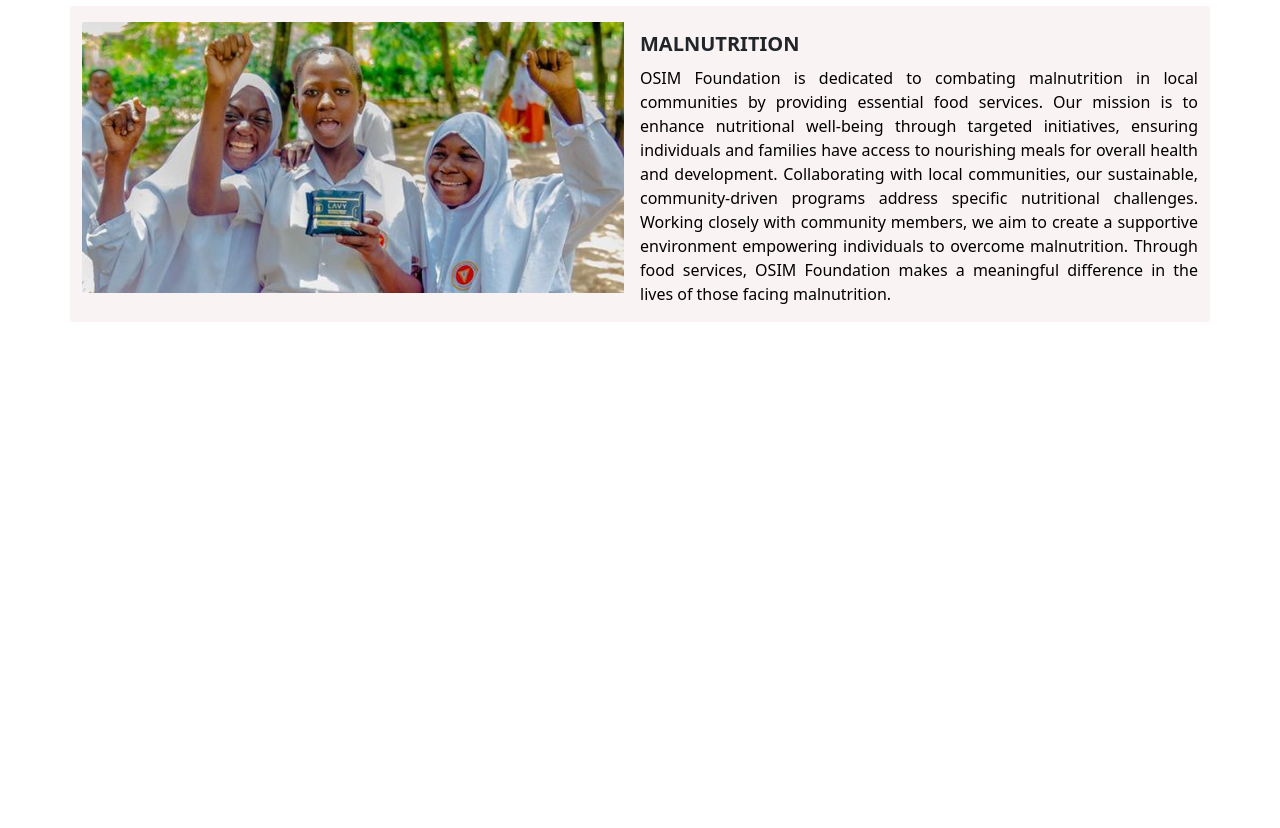
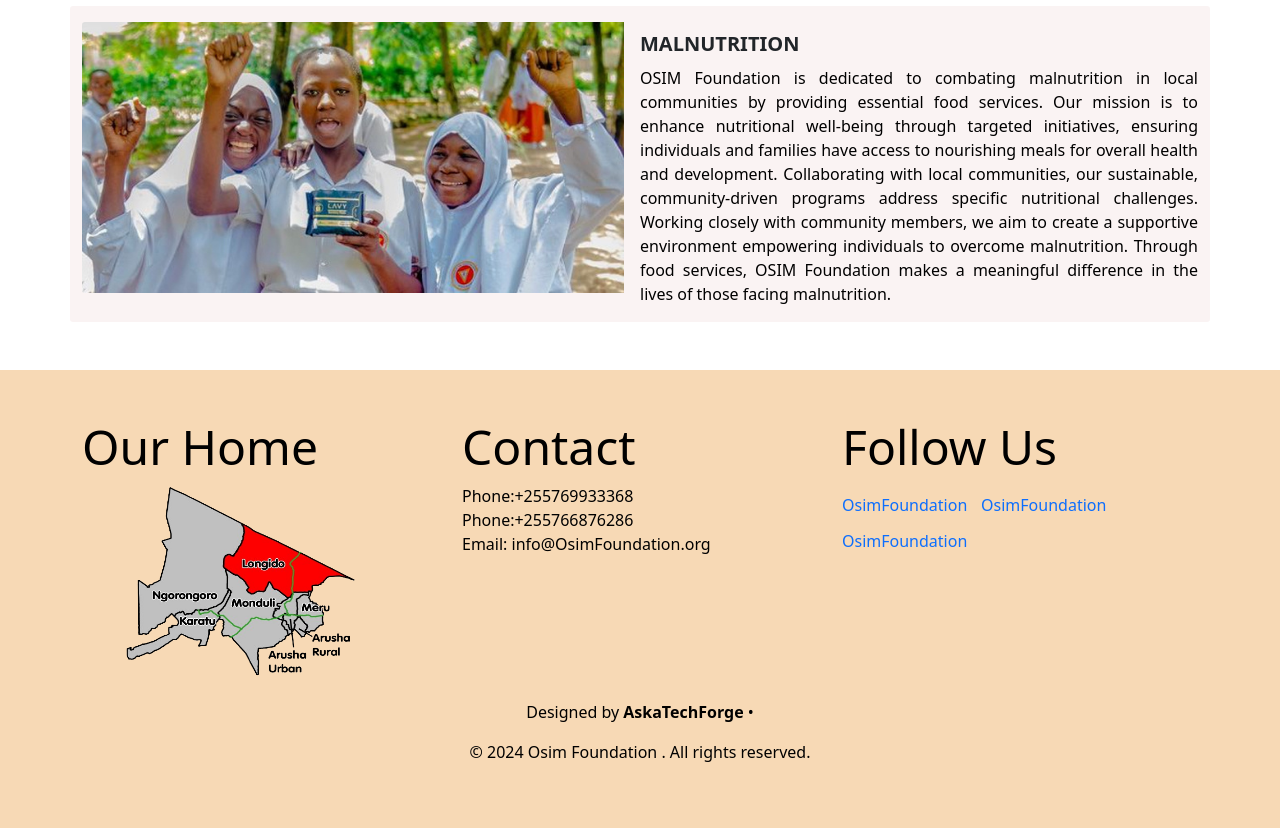
Before and after one commit to aska0907/OsimF, a website: page src/project.html in a window 1280 px wide. Shown: the part 1085-1913 px from the top of the page. Before the commit the page ends 1407 px from the top, so only its background shows below. Drawn offline with nearby package versions, Linux system fonts and the light colour scheme.

Commit message:
second commit

```diff
--- a/src/project.html
+++ b/src/project.html
@@ -63,8 +63,9 @@
                             <a class="nav-link" href="history.html">Our History</a>
                         </li>
                         <li class="nav-item mx-2">
-                            <a class="nav-link" href="#">Contact</a>
+                            <a class="nav-link scroll-to-contact" href=".downUs">Contact</a>
                             </li>
+
                         <li class="nav-item mx-2 dropdown">
                             <a class="nav-link dropdown-toggle" href="#" role="button" id="aboutUsDropdown" data-bs-toggle="dropdown" aria-expanded="false">
                                 About Us
@@ -73,9 +74,9 @@
                                 <li><a class="dropdown-item" href="ourTeam.html">Our Team</a></li>
                                 <li><a class="dropdown-item" href="project.html">Our Work</a></li>
 
-                          </ul>
                         </li>
                     </ul>
+                    <!--login/signup-->
 
                 </div>
             </div>
@@ -142,7 +143,52 @@
         </div>
     </div>
 </div>
+<div class="downUs">
+  <div class="container mt-5">
+      <div class="row">
+          <!-- Links Section -->
+          <div class="col-sm-12 col-md-6 col-lg-4 mb-4">
+              <div class="down">
+                  <h2 class="display-5">Our Home</h2>
+                  <img src="images/longidomap (2).png" alt="map" usemap="#usefulLinksMap" class="mapL">
+              </div>
+          </div>
 
+          <!-- Contacts Section -->
+          <div class="col-sm-12 col-md-6 col-lg-4 mb-4">
+              <div class="down">
+                  <h2 class="display-5">Contact</h2>
+                  <ul class="list-unstyled">
+                      <li><i class="fas fa-phone"></i> Phone:+255769933368</li>
+                      <li><i class="fas fa-phone"></i> Phone:+255766876286</li>
+                      <li><i class="fas fa-envelope"></i> Email: info@OsimFoundation.org</li>
+                  </ul>
+              </div>
+          </div>
+
+          <!-- Follow Us Section -->
+          <div class="col-sm-12 col-md-6 col-lg-4 mb-4">
+              <div class="down">
+                  <h2 class="display-5">Follow Us</h2>
+
+                  <div class="social-icons">
+                      <a class="aboutUs" href="#"><i class="bi bi-facebook"></i> OsimFoundation</a>
+                      <a class="aboutUs" href="#"><i class="bi bi-twitter-x"></i> OsimFoundation</a>
+                      <a class="aboutUs" href="#"><i class="bi bi-instagram"></i> OsimFoundation</a>
+                  </div>
+              </div>
+          </div>
+      </div>
+  </div>
+</div>
+   <div class="me">
+    <footer class="text-center">
+          <div class="container">
+              <p>Designed by <strong>AskaTechForge</strong> &bull;
+              <p>&copy; 2024 Osim Foundation . All rights reserved.</p>
+          </div>
+      </footer>
+  </div>
 <script src="https://code.jquery.com/jquery-3.6.0.min.js"></script>
 <script src="https://cdn.jsdelivr.net/npm/@popperjs/core@2.10.2/dist/umd/popper.min.js"></script>
 <script src="https://cdn.jsdelivr.net/npm/bootstrap@5.3.0/dist/js/bootstrap.min.js"></script>
```
Also changed, not shown: src/history.html (+77 -3 lines), src/ourTeam.html (+5 -1 lines), src/payment.html (+3 -2 lines). Lines whose indentation alone changed are shown as unchanged.
